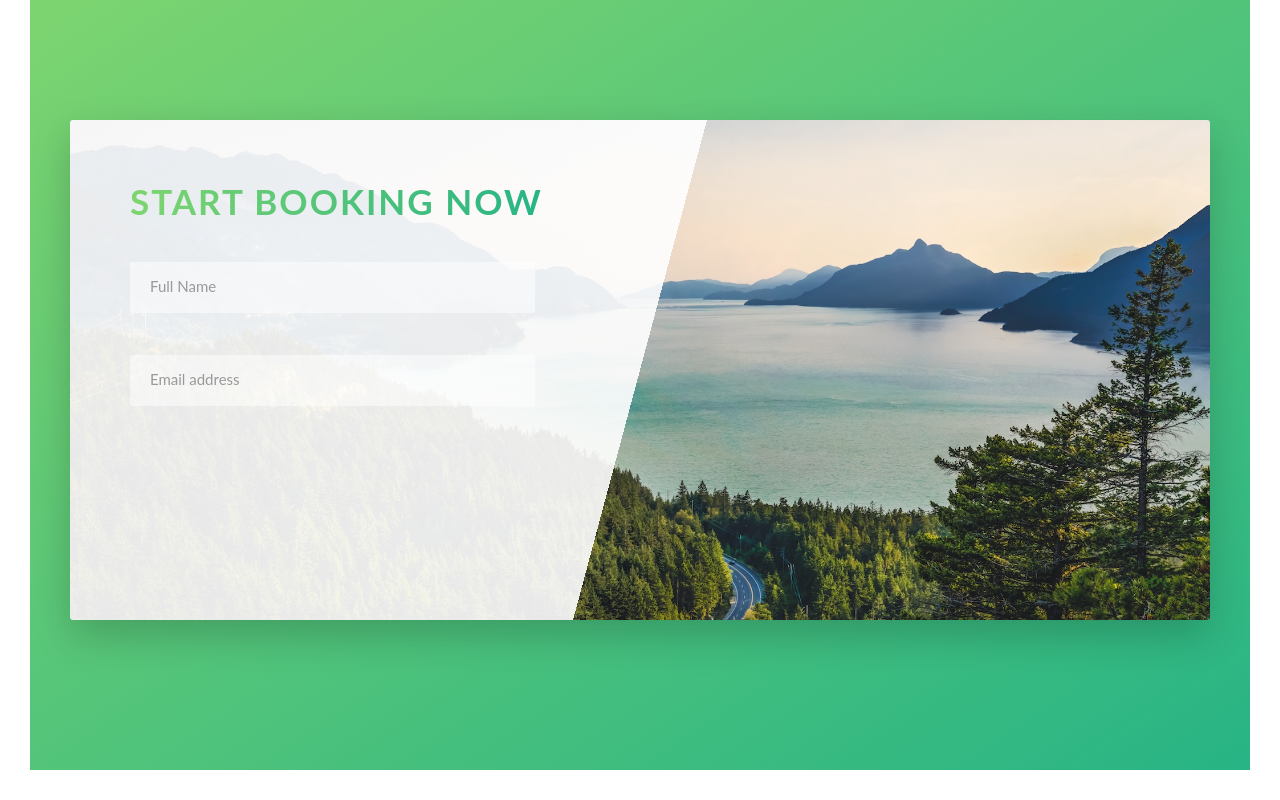
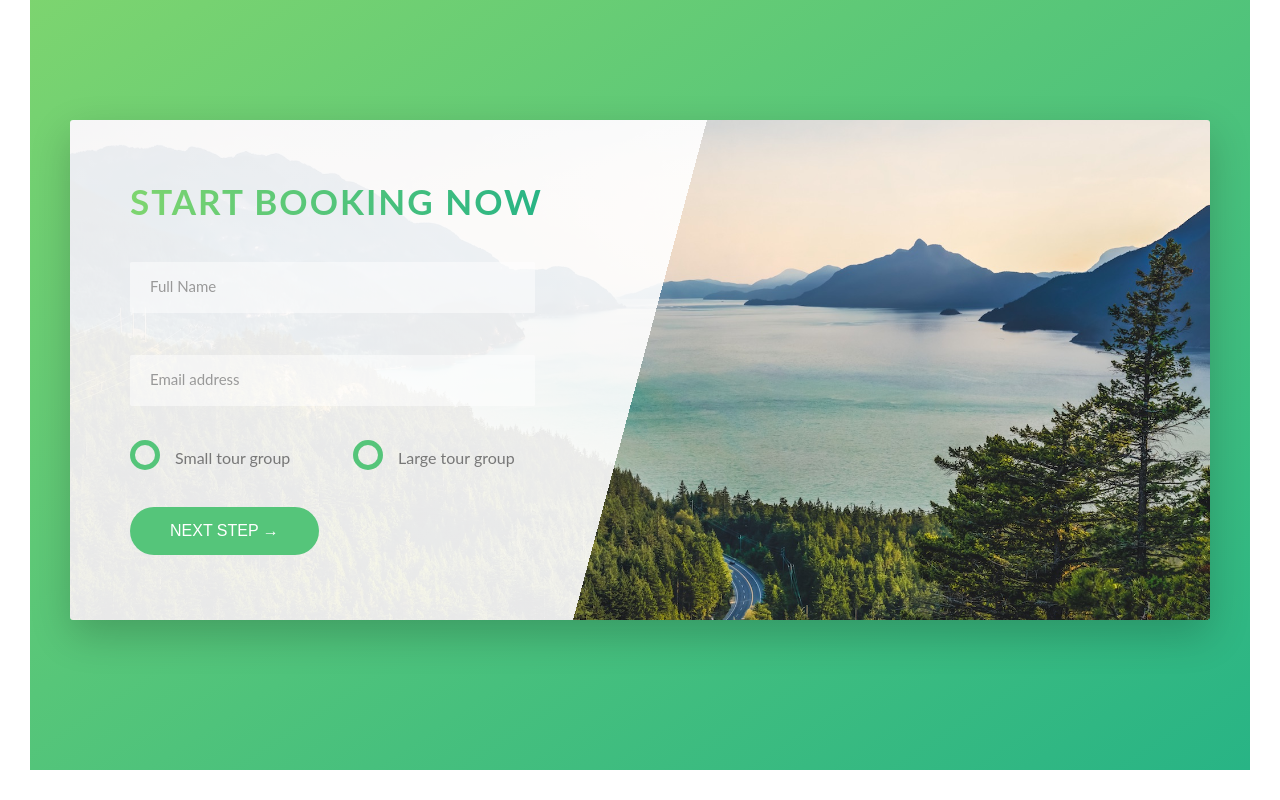
Before and after one commit to SarandaSadiku/Natours, a website: page index.html in a window 1280 px wide. Shown: the part 4270-5070 px from the top of the page. Drawn offline with Linux system fonts and the light colour scheme; a web font is replaced by a local one.

Commit message:
Building the Booking Section - Part 3

```diff
--- a/index.html
+++ b/index.html
@@ -252,6 +252,23 @@
                 <input type="email" class="form__input" placeholder="Email address" id="email"  autocomplete="off" required>
                 <label for="email" class="form__label">Email address</label>
               </div>
+              <div class="form__group u-margin-bottom-medium">
+                <div class="form__radio-group">
+                  <input type="radio" id="small" class="form__radio-input" name="size">
+                  <label for="small" class="form__radio-label">
+                    <span class="form__radio-button"></span>
+                    Small tour group</label>
+                </div>
+                <div class="form__radio-group">
+                  <input type="radio" id="large" class="form__radio-input" name="size">
+                  <label for="large" class="form__radio-label">
+                    <span class="form__radio-button"></span>
+                    Large tour group</label>
+                </div>
+              </div>
+              <div class="form__group">
+                <button class="btn btn--green">Next Step &rarr;</button>
+              </div>
             </form>
           </div>
         </div>
--- a/sass/base/_utilities.scss
+++ b/sass/base/_utilities.scss
@@ -1,7 +1,7 @@
-.u-center-text{ text-align: center;}
+.u-center-text{ text-align: center !important;}
 
-.u-margin-bottom-small {margin-bottom: 1.5rem;}
-.u-margin-bottom-medium {margin-bottom: 4rem;}
-.u-margin-bottom-big {margin-bottom: 8rem;}
-.u-margin-top-big {margin-top: 8rem;}
-.u-margin-top-huge {margin-top: 10rem;}
+.u-margin-bottom-small {margin-bottom: 1.5rem !important;}
+.u-margin-bottom-medium {margin-bottom: 4rem !important;}
+.u-margin-bottom-big {margin-bottom: 8rem !important;}
+.u-margin-top-big {margin-top: 8rem !important;}
+.u-margin-top-huge {margin-top: 10rem !important;}
--- a/sass/components/_buttons.scss
+++ b/sass/components/_buttons.scss
@@ -1,4 +1,5 @@
 .btn{
+  &,
   &:link,
   &:visited {
     text-transform: uppercase;
@@ -9,6 +10,11 @@
     transition: all .2s;
     position: relative;
     font-size: 1.6rem;
+
+
+    //Change for the <button> element
+    border: none;
+    cursor: pointer;
   }
 
   &:hover {
@@ -21,7 +27,9 @@
     }
   }
 
-  &:active {
+  &:active,
+  &:focus {
+    outline: none;
     transform: translateY(-1px);
     box-shadow: 0 .5rem 1rem rgba($color-black, .2)
   }
--- a/sass/components/_form.scss
+++ b/sass/components/_form.scss
@@ -16,6 +16,7 @@
         width: 90%;
         display: block;
         color: inherit;
+        transition: all .3s;
 
         &:focus{
             outline: none;
@@ -46,4 +47,45 @@
         visibility: hidden;
         transform: translateY(-4rem);
     }
+
+    &__radio-group {
+        width: 49%;
+        display: inline-block;
+    }
+    &__radio-input{
+        display: none;
+    }
+    &__radio-label {
+        font-size: $default-font-size;
+        cursor: pointer;
+        position: relative;
+        padding-left: 4.5rem;
+    }
+    &__radio-button {
+        height: 3rem;
+        width: 3rem;
+        border: 5px solid $color-primary;
+        border-radius: 50%;
+        display: inline-block;
+        position: absolute;
+        top: -0.8rem;
+        left: 0;
+
+        &::after {
+            content: '';
+            height: 1.3rem;
+            width: 1.3rem;
+            border-radius: 50%;
+            position: absolute;
+            top: 50%;
+            left: 50%;
+            transform: translate(-50%, -50%);
+            background-color: $color-primary;
+            opacity: 0;
+            transition: opacity .2s;
+        }
+    }
+    &__radio-input:checked ~ &__radio-label &__radio-button::after {
+        opacity: 1;
+    }
 }
```
Also changed, not shown: css/style.css.
